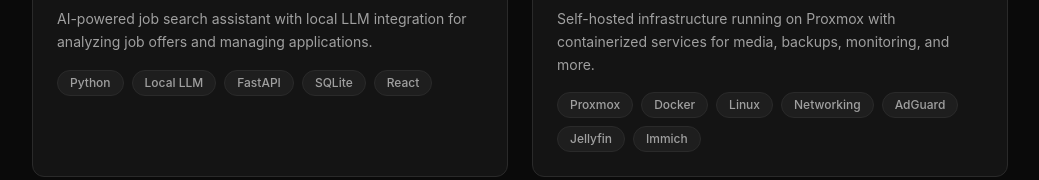
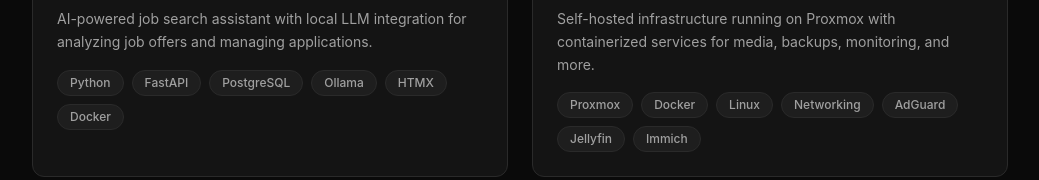
Before and after one commit to PlagueBoomer/portfolio, a Next.js app: page /projects in a window 1280 px wide. Shown: the part 445-625 px from the top of the page, without its empty margins (120-1159 px from the left). Built offline with nearby package versions, Linux system fonts and the light colour scheme.

Commit message:
Fix HireMate tech stack (PostgreSQL, Ollama, HTMX) and link to showcase repo

```diff
--- a/src/app/projects/page.tsx
+++ b/src/app/projects/page.tsx
@@ -65,13 +65,13 @@ export default function ProjectsPage() {
           <div className="mb-6">
             <h4 className="text-text-primary font-medium text-sm mb-3">Tech Stack</h4>
             <div className="flex flex-wrap gap-2">
-              {["Python", "FastAPI", "SQLite", "Local LLM", "React", "Docker"].map((tech) => (
+              {["Python", "FastAPI", "PostgreSQL", "Ollama", "HTMX", "Docker"].map((tech) => (
                 <span key={tech} className="tag">{tech}</span>
               ))}
             </div>
           </div>
 
-          <a href="https://github.com/PlagueBoomer/hiremate" target="_blank" rel="noopener noreferrer" className="btn-outline inline-flex">
+          <a href="https://github.com/PlagueBoomer/hiremate-showcase" target="_blank" rel="noopener noreferrer" className="btn-outline inline-flex">
             <svg width="16" height="16" viewBox="0 0 24 24" fill="currentColor">
               <path d="M12 0c-6.626 0-12 5.373-12 12 0 5.302 3.438 9.8 8.207 11.387.599.111.793-.261.793-.577v-2.234c-3.338.726-4.033-1.416-4.033-1.416-.546-1.387-1.333-1.756-1.333-1.756-1.089-.745.083-.729.083-.729 1.205.084 1.839 1.237 1.839 1.237 1.07 1.834 2.807 1.304 3.492.997.107-.775.418-1.305.762-1.604-2.665-.305-5.467-1.334-5.467-5.931 0-1.311.469-2.381 1.236-3.221-.124-.303-.535-1.524.117-3.176 0 0 1.008-.322 3.301 1.23.957-.266 1.983-.399 3.003-.404 1.02.005 2.047.138 3.006.404 2.291-1.552 3.297-1.23 3.297-1.23.653 1.653.242 2.874.118 3.176.77.84 1.235 1.911 1.235 3.221 0 4.609-2.807 5.624-5.479 5.921.43.372.823 1.102.823 2.222v3.293c0 .319.192.694.801.576 4.765-1.589 8.199-6.086 8.199-11.386 0-6.627-5.373-12-12-12z"/>
             </svg>
--- a/src/data/projects.ts
+++ b/src/data/projects.ts
@@ -22,7 +22,7 @@ export const projects: Project[] = [
     longDescription:
       "HireMate is a personal AI assistant designed to streamline the job search process. It uses a local language model to analyze job postings, match them against your skills and preferences, and help manage the entire application pipeline. Built with privacy in mind - all processing happens locally.",
     status: "In Development",
-    technologies: ["Python", "Local LLM", "FastAPI", "SQLite", "React"],
+    technologies: ["Python", "FastAPI", "PostgreSQL", "Ollama", "HTMX", "Docker"],
     links: {
       github: "https://github.com/PlagueBoomer/hiremate-showcase",
     },
```
